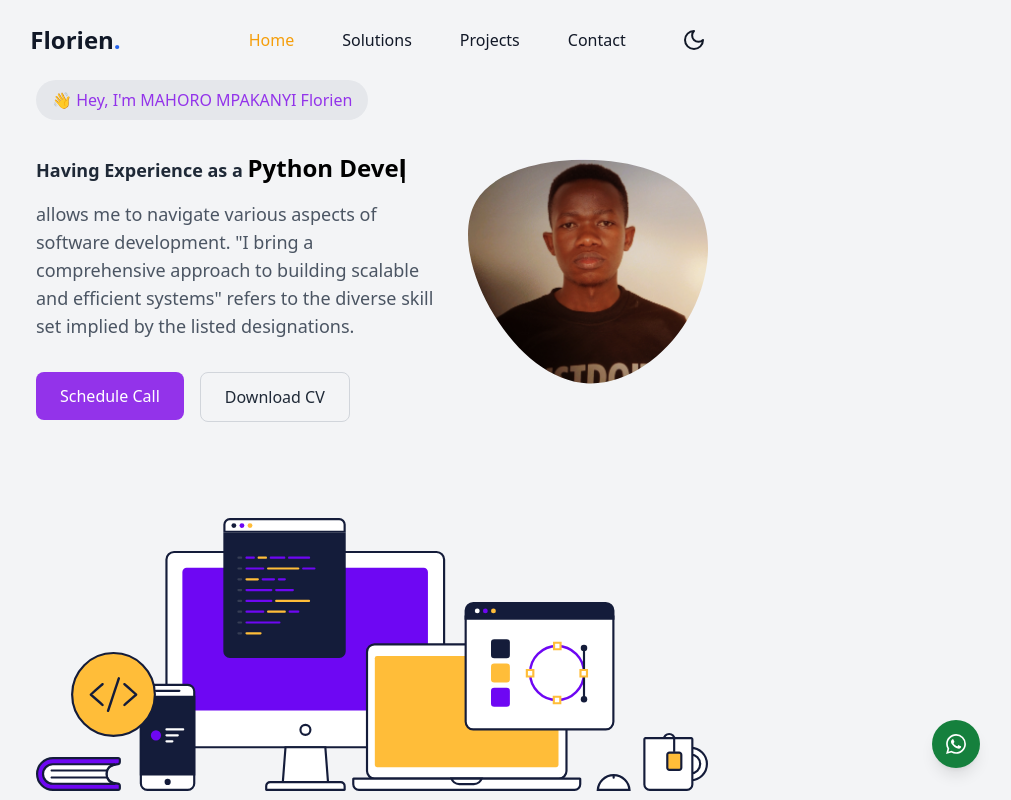
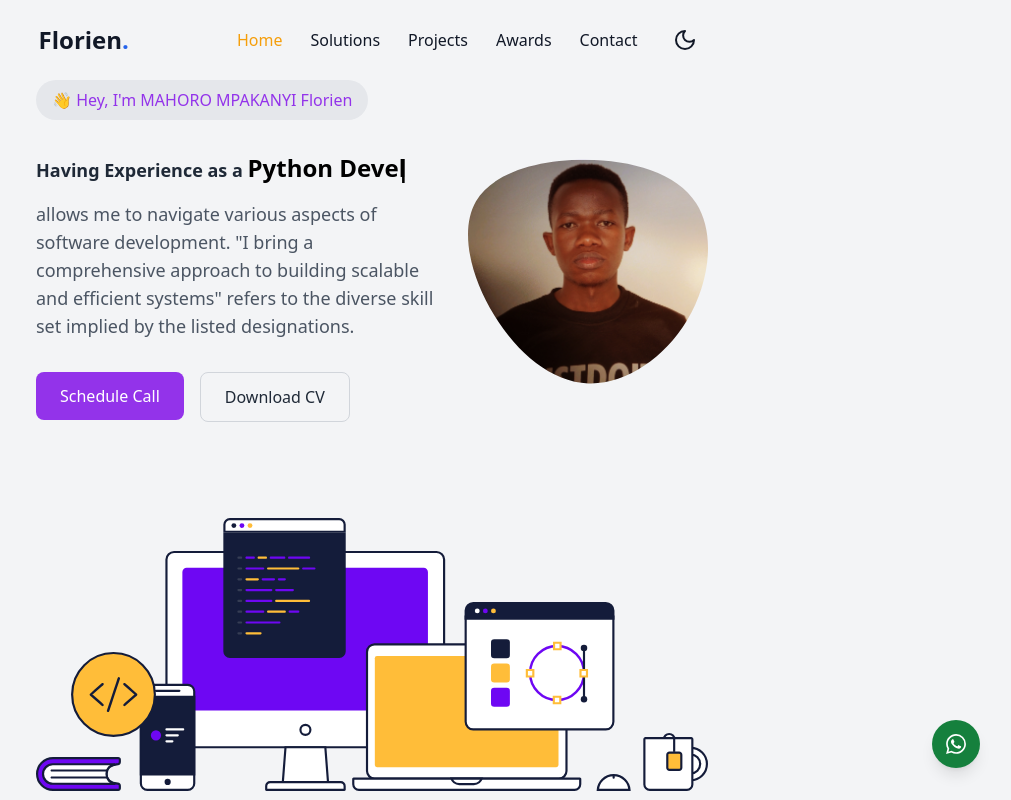
Before and after one commit to Florien2208/My-portifolio-v1, a React (Vite) app: page / in a window 1280 px wide. Shown: the top 800 px of the page, without its empty margins (268-1279 px from the left). Built offline with nearby package versions, Linux system fonts and the light colour scheme.

Commit message:
update on achievement

```diff
--- a/src/components/Header.tsx
+++ b/src/components/Header.tsx
@@ -26,12 +26,12 @@ const Header = () => {
           </button>
 
           {/* Navigation - Original Design for Desktop */}
-          <nav className="hidden md:flex items-center m-auto space-x-12">
+          <nav className="hidden md:flex items-center m-auto space-x-7">
             <div className="text-2xl font-bold mr-20">
               Florien<span className="text-blue-600">.</span>
             </div>
             <a
-              href="#"
+              href="/"
               className="text-amber-500 hover:text-amber-600 transition-colors duration-200"
             >
               Home
@@ -47,6 +47,12 @@ const Header = () => {
               className="hover:text-amber-500 transition-colors duration-200"
             >
               Projects
+            </a>
+            <a
+              href="awards"
+              className="hover:text-amber-500 transition-colors duration-200"
+            >
+              Awards
             </a>
             <a
               href="#"
```
